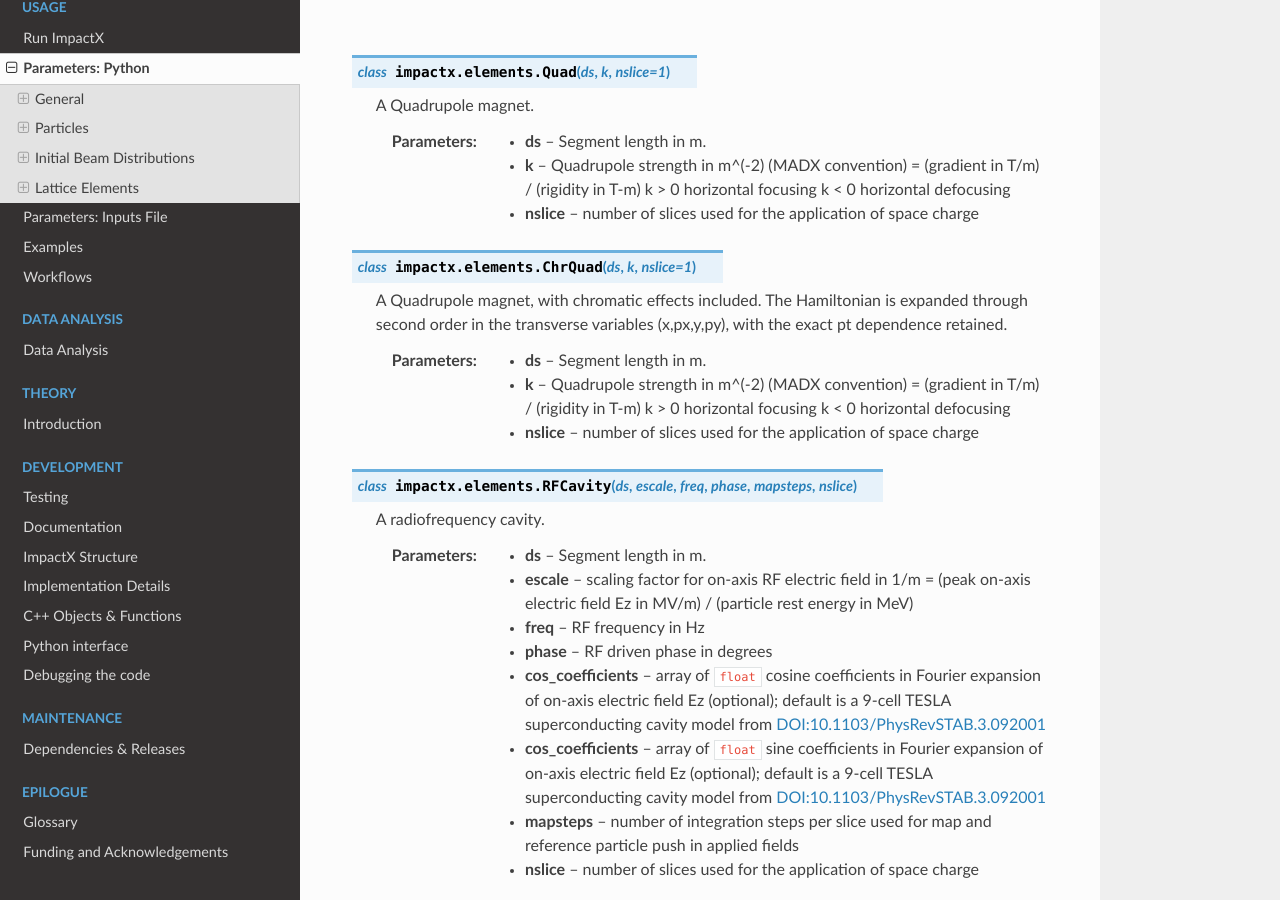
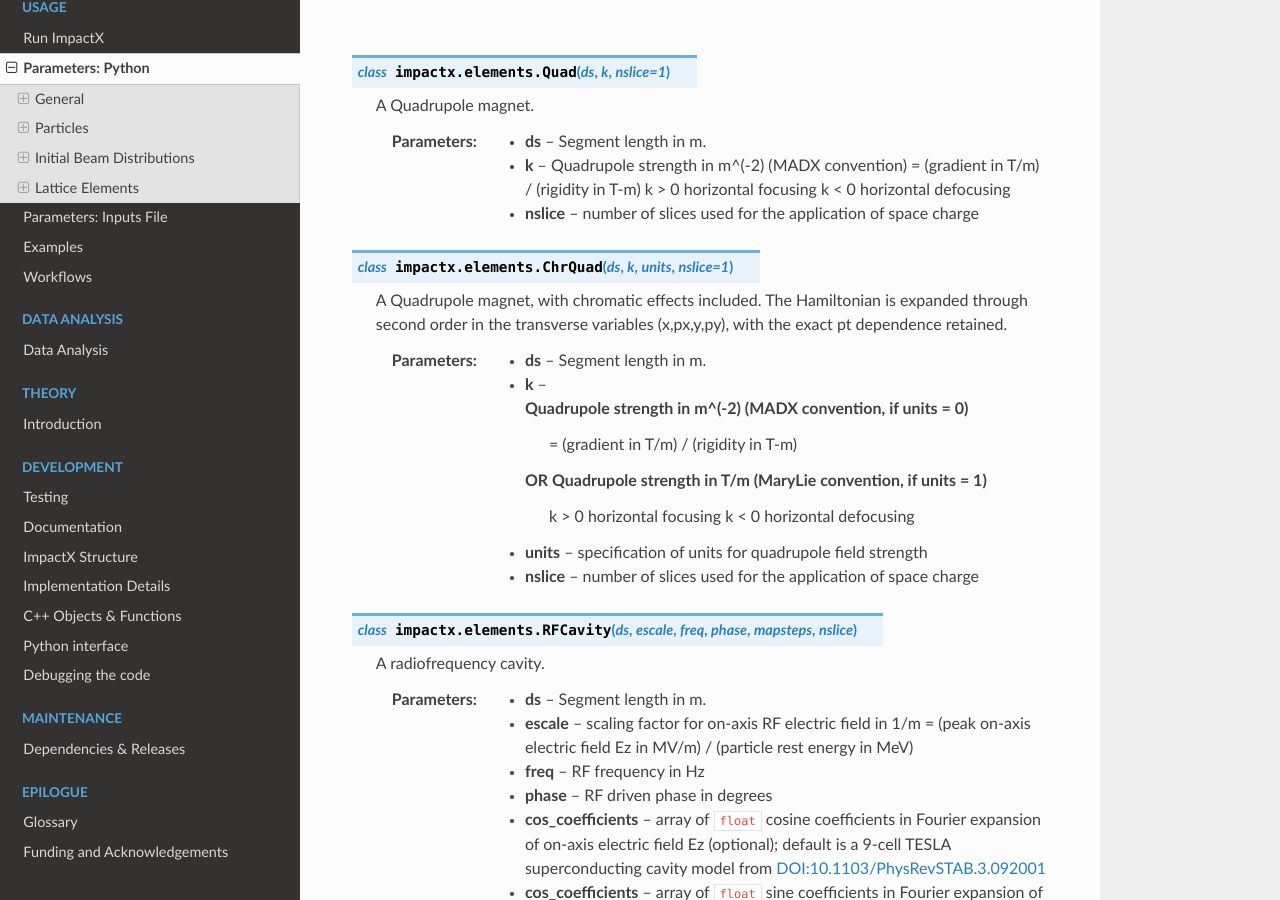
Before and after one commit to ECP-WarpX/impactx, a Sphinx documentation site: the page built from docs/source/usage/python.rst, in a window 1280 px wide and 900 px high, scrolled down 10313 px. Built offline with Sphinx 7.4.7 and the Read the Docs theme 2.0.0, drawn with Linux system fonts in a browser that asks for light colours; pages that are not in the unit, such as notebooks, are missing from menus.

Commit message:
Update python.rst
Update Python documentation to include alternative ChrQuad units.

```diff
--- a/docs/source/usage/python.rst
+++ b/docs/source/usage/python.rst
@@ -491,17 +491,19 @@
               k < 0 horizontal defocusing
    :param nslice: number of slices used for the application of space charge
 
-.. py:class:: impactx.elements.ChrQuad(ds, k, nslice=1)
+.. py:class:: impactx.elements.ChrQuad(ds, k, units, nslice=1)
 
    A Quadrupole magnet, with chromatic effects included.  The Hamiltonian is expanded
    through second order in the transverse variables (x,px,y,py), with the exact pt
    dependence retained.
 
    :param ds: Segment length in m.
-   :param k:  Quadrupole strength in m^(-2) (MADX convention)
+   :param k:  Quadrupole strength in m^(-2) (MADX convention, if units = 0)
               = (gradient in T/m) / (rigidity in T-m)
+          OR  Quadrupole strength in T/m (MaryLie convention, if units = 1)
               k > 0 horizontal focusing
               k < 0 horizontal defocusing
+   :param units: specification of units for quadrupole field strength
    :param nslice: number of slices used for the application of space charge
 
 .. py:class:: impactx.elements.RFCavity(ds, escale, freq, phase, mapsteps, nslice)
```
